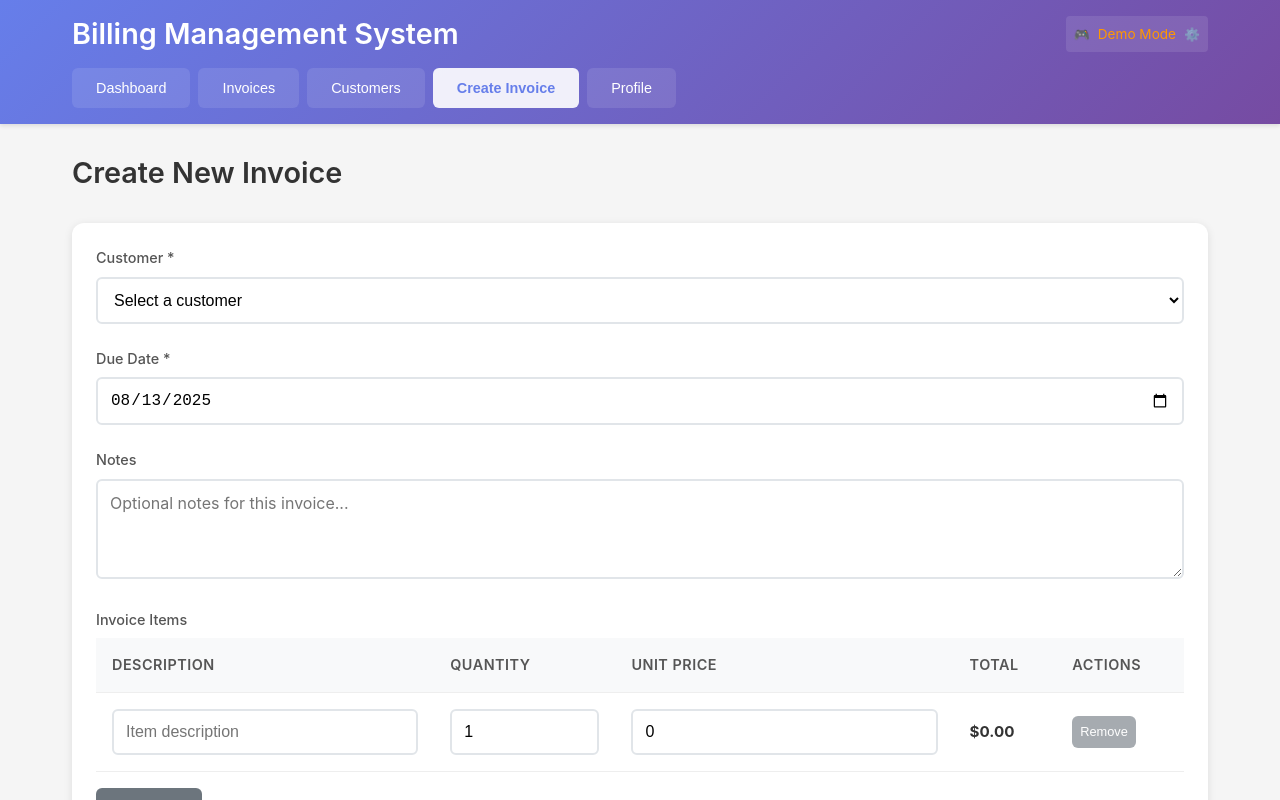
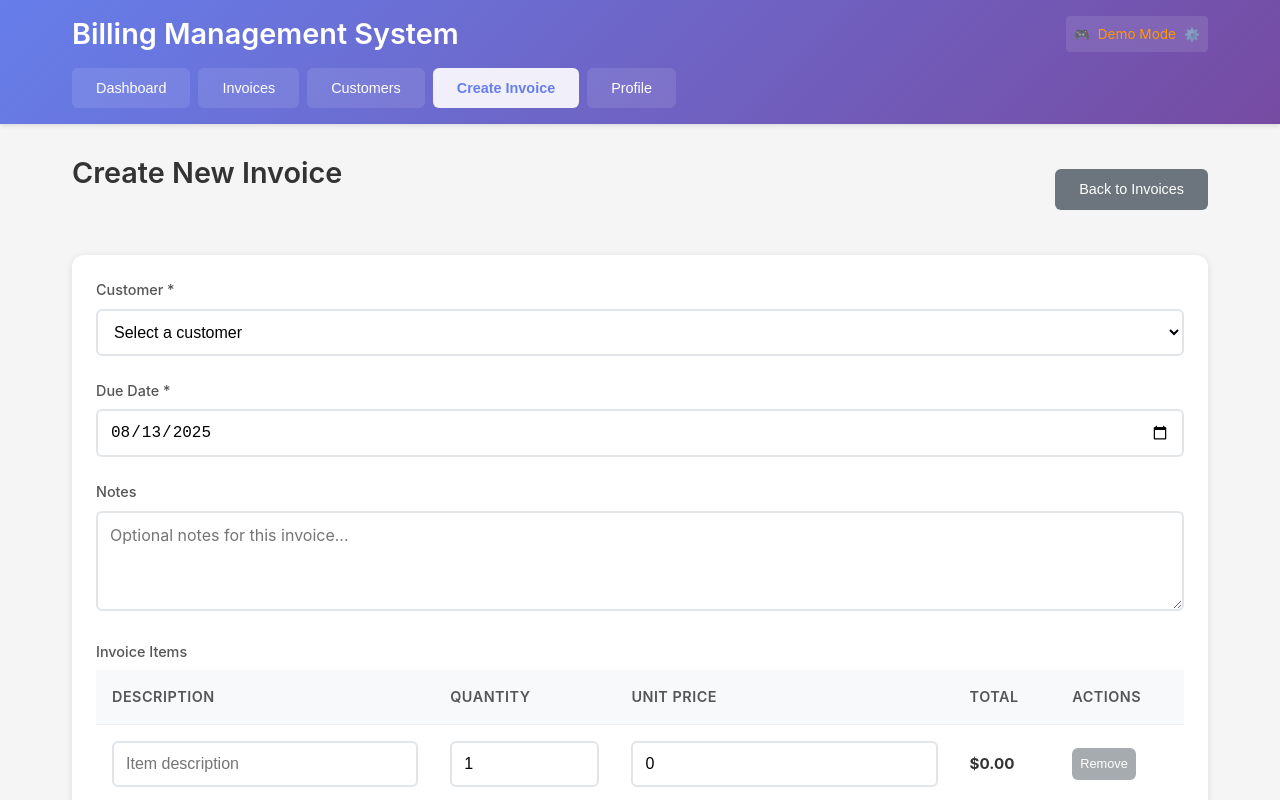
Before and after one commit to dipen211/Builder-io-demo, a React (Create React App) app in the folder frontend/: page /billing/create-invoice in a window 1280 px wide. Shown: the top 800 px of the page. Built offline with nearby package versions, Linux system fonts and the light colour scheme.

Commit message:
Add page header with Cancel button to CreateInvoice
cgen-c11c2cc609d542c2955b43831916f493

```diff
--- a/frontend/src/Modules/Billing/Components/CreateInvoice.tsx
+++ b/frontend/src/Modules/Billing/Components/CreateInvoice.tsx
@@ -222,7 +222,16 @@ const CreateInvoice: React.FC = () => {
 
   return (
     <div className="create-invoice">
-      <h2 className="page-title">Create New Invoice</h2>
+      <div className="page-header">
+        <h2 className="page-title">Create New Invoice</h2>
+        <button
+          className="btn btn-secondary"
+          onClick={() => navigate(Routes.INVOICES)}
+          disabled={submitting}
+        >
+          Back to Invoices
+        </button>
+      </div>
 
       {error && (
         <div className="error">
```
